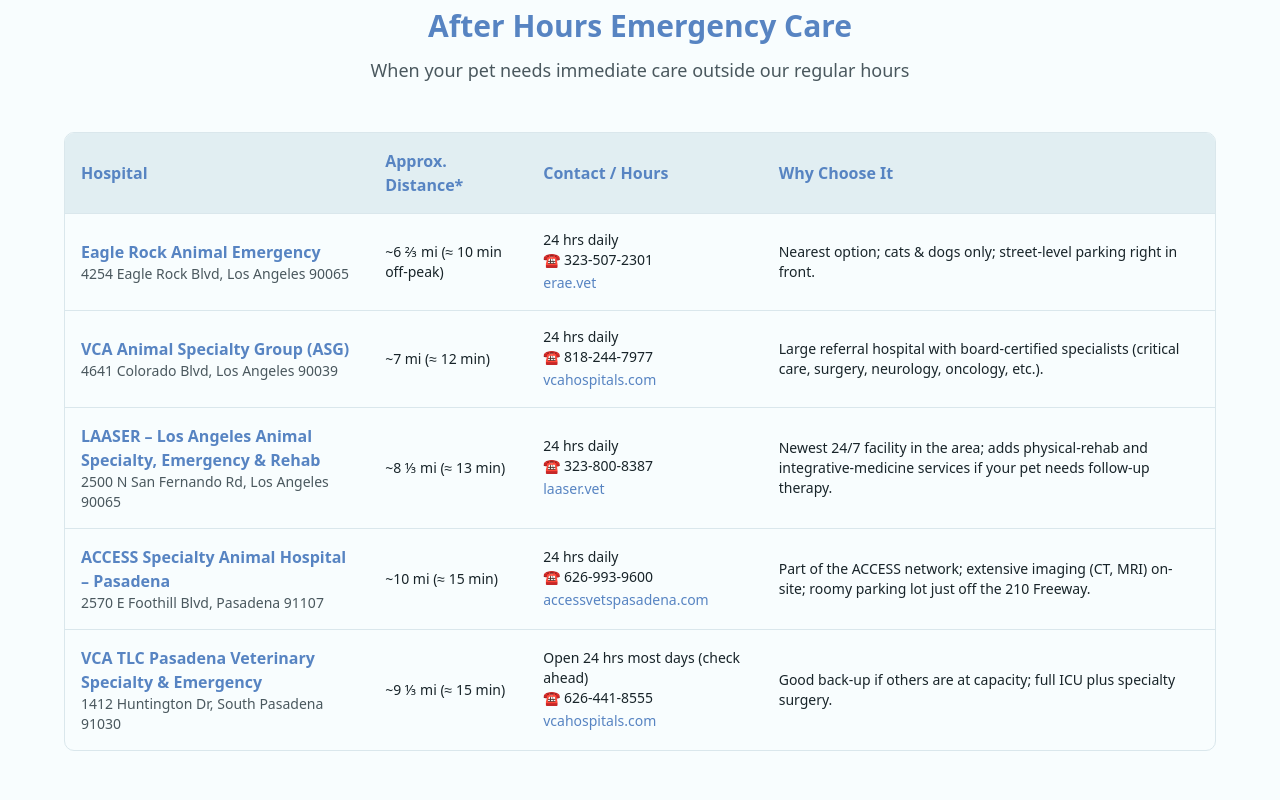
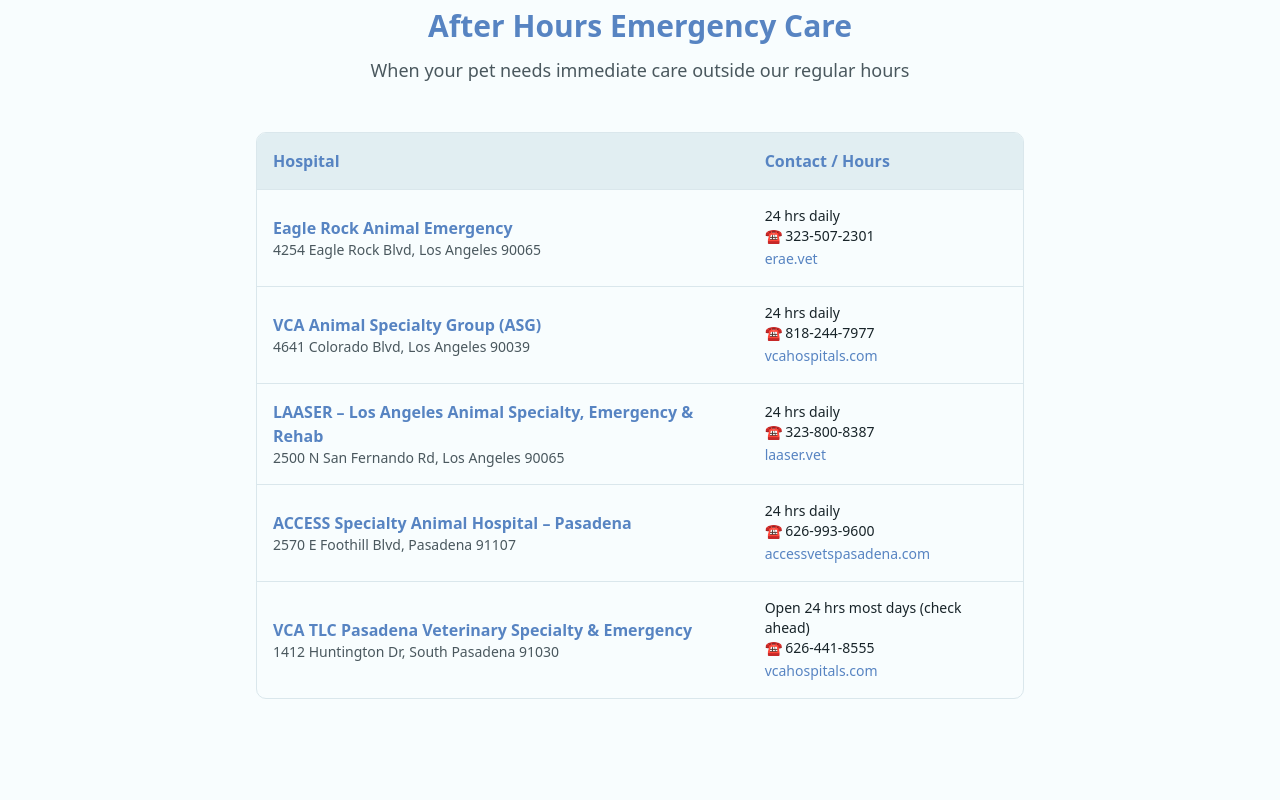
Before and after one commit to Nainish-Rai/la-crescenta, a Next.js app: page /contact-us in a window 1280 px wide. Shown: the part 980-1780 px from the top of the page. Built offline with nearby package versions, Linux system fonts and the light colour scheme.

Commit message:
feat: remove table columsn

```diff
--- a/components/contact8.tsx
+++ b/components/contact8.tsx
@@ -68,7 +68,7 @@
         </div>
 
         {/* Emergency Hospitals Table */}
-        <div className="mx-auto mt-24 max-w-7xl">
+        <div className="mx-auto mt-24 max-w-3xl">
           <div className="text-center mb-12">
             <h2 className="mb-3 text-3xl font-bold text-vet-primary">
               After Hours Emergency Care
@@ -86,14 +86,9 @@
                     <th className="text-left p-4 font-semibold text-vet-primary">
                       Hospital
                     </th>
-                    <th className="text-left p-4 font-semibold text-vet-primary">
-                      Approx. Distance*
-                    </th>
+
                     <th className="text-left p-4 font-semibold text-vet-primary">
                       Contact / Hours
-                    </th>
-                    <th className="text-left p-4 font-semibold text-vet-primary">
-                      Why Choose It
                     </th>
                   </tr>
                 </thead>
@@ -107,7 +102,7 @@
                         4254 Eagle Rock Blvd, Los Angeles 90065
                       </div>
                     </td>
-                    <td className="p-4 text-sm">~6 ⅔ mi (≈ 10 min off-peak)</td>
+
                     <td className="p-4">
                       <div className="text-sm">24 hrs daily</div>
                       <div className="text-sm">☎ 323-507-2301</div>
@@ -120,10 +115,6 @@
                         erae.vet
                       </a>
                     </td>
-                    <td className="p-4 text-sm">
-                      Nearest option; cats & dogs only; street-level parking
-                      right in front.
-                    </td>
                   </tr>
                   <tr className="border-b hover:bg-accent/50 transition-colors">
                     <td className="p-4">
@@ -134,7 +125,7 @@
                         4641 Colorado Blvd, Los Angeles 90039
                       </div>
                     </td>
-                    <td className="p-4 text-sm">~7 mi (≈ 12 min)</td>
+
                     <td className="p-4">
                       <div className="text-sm">24 hrs daily</div>
                       <div className="text-sm">☎ 818-244-7977</div>
@@ -147,10 +138,6 @@
                         vcahospitals.com
                       </a>
                     </td>
-                    <td className="p-4 text-sm">
-                      Large referral hospital with board-certified specialists
-                      (critical care, surgery, neurology, oncology, etc.).
-                    </td>
                   </tr>
                   <tr className="border-b hover:bg-accent/50 transition-colors">
                     <td className="p-4">
@@ -161,7 +148,7 @@
                         2500 N San Fernando Rd, Los Angeles 90065
                       </div>
                     </td>
-                    <td className="p-4 text-sm">~8 ⅓ mi (≈ 13 min)</td>
+
                     <td className="p-4">
                       <div className="text-sm">24 hrs daily</div>
                       <div className="text-sm">☎ 323-800-8387</div>
@@ -174,11 +161,6 @@
                         laaser.vet
                       </a>
                     </td>
-                    <td className="p-4 text-sm">
-                      Newest 24/7 facility in the area; adds physical-rehab and
-                      integrative-medicine services if your pet needs follow-up
-                      therapy.
-                    </td>
                   </tr>
                   <tr className="border-b hover:bg-accent/50 transition-colors">
                     <td className="p-4">
@@ -189,7 +171,7 @@
                         2570 E Foothill Blvd, Pasadena 91107
                       </div>
                     </td>
-                    <td className="p-4 text-sm">~10 mi (≈ 15 min)</td>
+
                     <td className="p-4">
                       <div className="text-sm">24 hrs daily</div>
                       <div className="text-sm">☎ 626-993-9600</div>
@@ -202,10 +184,6 @@
                         accessvetspasadena.com
                       </a>
                     </td>
-                    <td className="p-4 text-sm">
-                      Part of the ACCESS network; extensive imaging (CT, MRI)
-                      on-site; roomy parking lot just off the 210 Freeway.
-                    </td>
                   </tr>
                   <tr className="hover:bg-accent/50 transition-colors">
                     <td className="p-4">
@@ -216,7 +194,7 @@
                         1412 Huntington Dr, South Pasadena 91030
                       </div>
                     </td>
-                    <td className="p-4 text-sm">~9 ⅓ mi (≈ 15 min)</td>
+
                     <td className="p-4">
                       <div className="text-sm">
                         Open 24 hrs most days (check ahead)
@@ -231,10 +209,6 @@
                         vcahospitals.com
                       </a>
                     </td>
-                    <td className="p-4 text-sm">
-                      Good back-up if others are at capacity; full ICU plus
-                      specialty surgery.
-                    </td>
                   </tr>
                 </tbody>
               </table>
```
